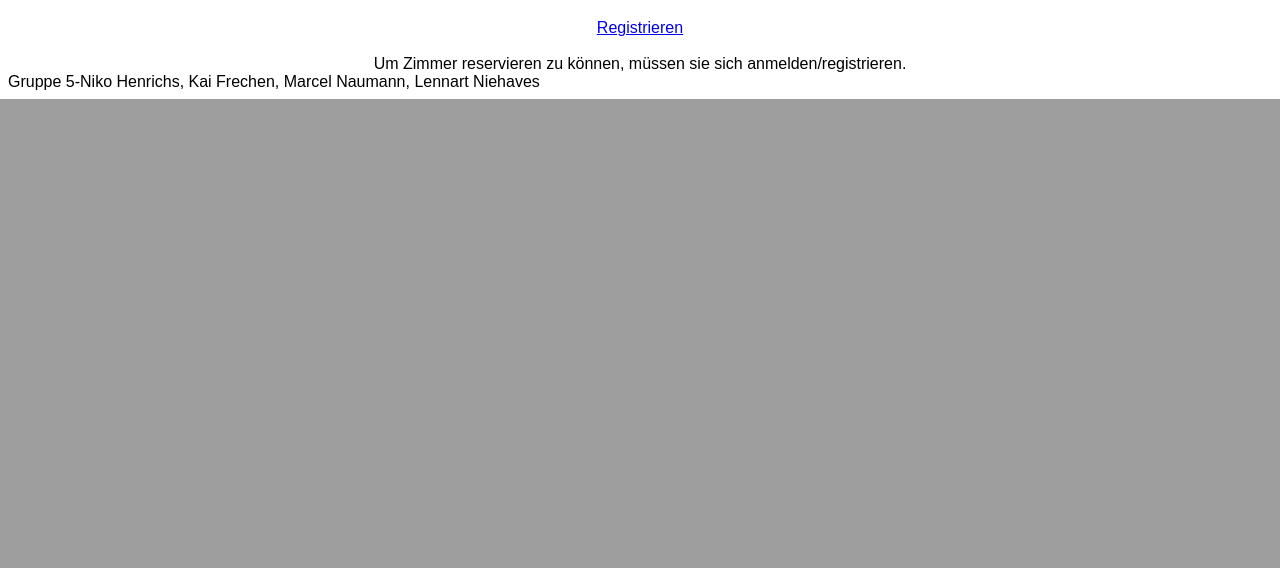
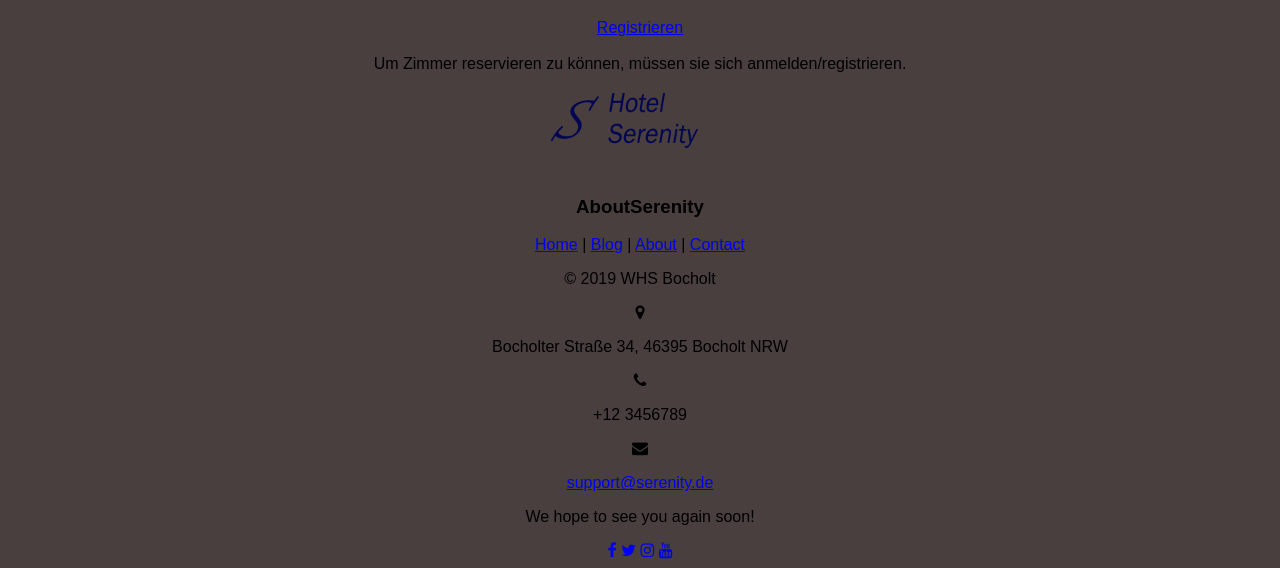
Before and after one commit to gwi-gruppe-5/HotelhomepageNeu, a PHP site: page /Index.php in a window 1280 px wide; the page is wider, and only the part inside the window is pictured. Shown: the part 1003-1571 px from the top of that part. Before the commit the page ends 1102 px from the top of that part, so only its background shows below. Run offline with PHP 8.4, Linux system fonts and the light colour scheme; some libraries are stand-ins or nearby versions.

Commit message:
Add files via upload

```diff
--- a/PHP/include/Footer.php
+++ b/PHP/include/Footer.php
@@ -1 +1,71 @@
-<footer>Gruppe 5-Niko Henrichs, Kai Frechen, Marcel Naumann, Lennart Niehaves </footer>
+<!DOCTYPE html>
+<html>
+
+<head>
+    <meta charset="utf-8">
+    <meta http-equiv="X-UA-Compatible" content="IE=edge">
+    <meta name="viewport" content="width=device-width, initial-scale=1">
+    <meta name="keywords" content="footer, address, phone, icons" />
+
+    <title>Responsive Footer</title>
+
+    <link rel="stylesheet" href="styleFooter.css">
+
+    <link rel="stylesheet" href="http://maxcdn.bootstrapcdn.com/font-awesome/4.2.0/css/font-awesome.min.css">
+
+    <link href="http://fonts.googleapis.com/css?family=Cookie" rel="stylesheet" type="text/css">
+
+</head>
+
+
+<body style="background-color: #493f3e;">
+
+
+<footer class="footer-distributed">
+
+    <div class="footer-left">
+        <center><img src="../CSS/img/logo.png"width="200" height="100">
+        <h3>About<span>Serenity</span></h3>
+
+        <p class="footer-links">
+            <a href="#">Home</a>
+            |
+            <a href="#">Blog</a>
+            |
+            <a href="#">About</a>
+            |
+            <a href="#">Contact</a>
+        </p>
+
+            <p class="footer-company-name">© 2019 WHS Bocholt</p></center>
+    </div>
+
+    <div class="footer-center">
+        <div><center>
+            <i class="fa fa-map-marker"></i>
+            <p><span>Bocholter Straße 34, 46395 Bocholt </span>NRW</p></center>
+        </div>
+
+        <div><center>
+            <i class="fa fa-phone"></i>
+            <p>+12 3456789</p></center>
+        </div>
+        <div><center>
+            <i class="fa fa-envelope"></i>
+            <p><a href="mailto:support@serenity.com">support@serenity.de</a></p></center>
+        </div>
+    </div><center>
+    <div class="footer-right">
+        <p class="footer-company-about">
+
+            We hope to see you again soon!</p>
+        <div class="footer-icons">
+            <a href="www.facebook.de"><i class="fa fa-facebook"></i></a>
+            <a href="www.twitter.de"><i class="fa fa-twitter"></i></a>
+            <a href="www.instagram.de"><i class="fa fa-instagram"></i></a>
+            <a href="www.youtube.de"><i class="fa fa-youtube"></i></a></center>
+        </div>
+    </div>
+</footer>
+</body>
+</html>
```
